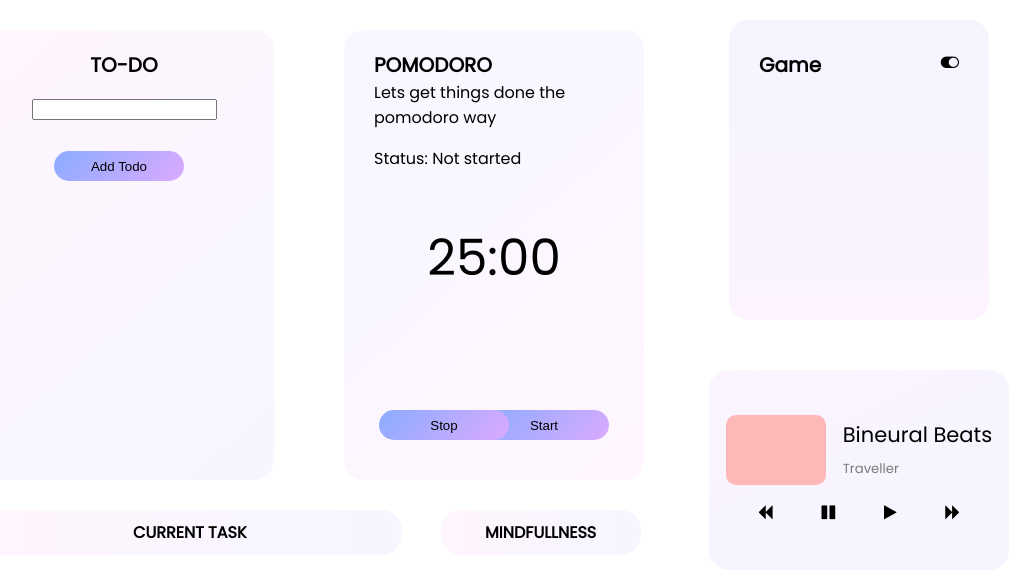
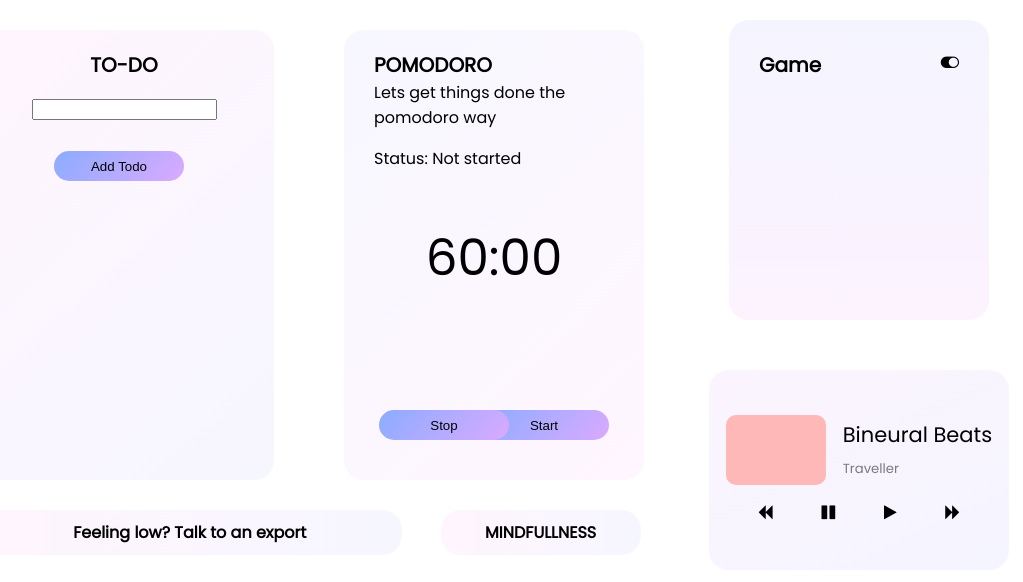
Before and after one commit to selmanfariz18/Burn_out, a Django app: page /user_page/ in a window 1280 px wide. Shown: the part 60-642 px from the top of the page, without its empty margins (181-1204 px from the left). Run offline with Django 4.2, Linux system fonts and the light colour scheme; a user stored in the database is signed in; data comes from the database, SQL or seed files in the repository; both versions use the stored data as it was after the commit.

Commit message:
vercal try

```diff
--- a/app/templates/home.html
+++ b/app/templates/home.html
@@ -90,7 +90,7 @@
     <div class="text">
       <div class="upper">Stress free</div>
       <div class="lower">PRODUCTIVITY.</div>
-      <div class="btn1">Start</div>
+
     </div>
   </body>
 </html>
--- a/app/templates/user_page.html
+++ b/app/templates/user_page.html
@@ -263,7 +263,7 @@
               Lets get things done the pomodoro way
             </div>
             <p style="margin-left: 30px">Status: <span id="status">Not started</span></p>
-            <p style="text-align: center; font-size: 50px;"><span id="time-remaining">25:00</span></p>
+            <p style="text-align: center; font-size: 50px;"><span id="time-remaining">60:00</span></p>
             <button class="btn" id="start-btn">Start</button>
             <br>
             <button id="stop-btn">Stop</button>
@@ -274,7 +274,8 @@
           <div class="currenttask">
             <div class="r1">
               <div class="flwr-txt" style="font-weight: 900; text-align: center; margin-top: 10px;">
-                CURRENT TASK
+                <a href="#" style="text-decoration: none; color: black">Feeling low?
+                Talk to an export</a>
               </div>
               <div class="bttm">
 
@@ -306,6 +307,8 @@
           </div>
         </div>
 
+
+        <!--spotify div-->
         <div class="musicbox" >
 
             <div class="top-music" style=" display: flex; height:100px; align-items: center;justify-content: space-evenly; margin-top: 30px;">
@@ -330,16 +333,16 @@
             </div>
             <div class="bottom-music" style="display: flex; justify-content: space-evenly;" >
               <div class="t1" style=" flex-direction: column;">
-                <a href="#" style="color:black"><i class="fa fa-backward" aria-hidden="true"></i></a>
+                <a href="https://accounts.spotify.com/en/login/?gad=1&gclid=Cj0KCQjw0IGnBhDUARIsAMwFDLn-E-vUHROgq15TfvvoPPM8lNaPrWQlzqfcDHvGcQFIklCdrxUU_CAaAoUHEALw_wcB&gclsrc=aw.ds" style="color:black"><i class="fa fa-backward" aria-hidden="true"></i></a>
               </div>
               <div class="t2" style="flex-direction: column;">
-                <a href="/pause" style="color:black"><i class="fa fa-pause" aria-hidden="true"></i></a>
+                <a href="https://accounts.spotify.com/en/login/?gad=1&gclid=Cj0KCQjw0IGnBhDUARIsAMwFDLn-E-vUHROgq15TfvvoPPM8lNaPrWQlzqfcDHvGcQFIklCdrxUU_CAaAoUHEALw_wcB&gclsrc=aw.ds" style="color:black"><i class="fa fa-pause" aria-hidden="true"></i></a>
               </div>
               <div class="t2" style="flex-direction: column;">
-                <a href="/play" style="color:black"><i class="fa fa-play" aria-hidden="true"></i></a>
+                <a href="https://accounts.spotify.com/en/login/?gad=1&gclid=Cj0KCQjw0IGnBhDUARIsAMwFDLn-E-vUHROgq15TfvvoPPM8lNaPrWQlzqfcDHvGcQFIklCdrxUU_CAaAoUHEALw_wcB&gclsrc=aw.ds" style="color:black"><i class="fa fa-play" aria-hidden="true"></i></a>
               </div>
               <div class="t3" style=" flex-direction: column;">
-                <a href="#" style="color:black"><i class="fa fa-forward" aria-hidden="true"></i></a>
+                <a href="https://accounts.spotify.com/en/login/?gad=1&gclid=Cj0KCQjw0IGnBhDUARIsAMwFDLn-E-vUHROgq15TfvvoPPM8lNaPrWQlzqfcDHvGcQFIklCdrxUU_CAaAoUHEALw_wcB&gclsrc=aw.ds" style="color:black"><i class="fa fa-forward" aria-hidden="true"></i></a>
               </div>
 
 
@@ -368,14 +371,14 @@
 
                     if (remainingTime === 0) {
                         clearInterval(countdownInterval);
-                        if (timeInSeconds === 1500) { // If work interval completed (25 minutes)
+                        if (timeInSeconds === 3600) { // If work interval completed (25 minutes)
                             statusSpan.textContent = 'Rest';
                             alert('Work interval completed! Take a 5-minute break.');
-                            startCountdown(300); // Start 5-minute rest interval
+                            startCountdown(600); // Start 5-minute rest interval
                         } else { // If rest interval completed (5 minutes)
                             statusSpan.textContent = 'Active';
                             alert('Break time is over. Start your work interval.');
-                            startCountdown(1500); // Start new 25-minute work interval
+                            startCountdown(3600); // Start new 25-minute work interval
                         }
                     }
 
@@ -395,7 +398,7 @@
                 const data = await response.json();
                 sessionID = data.session_id;
                 statusSpan.textContent = 'Active';
-                startCountdown(1500); // Start 25-minute work interval
+                startCountdown(3600); // Start 25-minute work interval
             });
 
             stopBtn.addEventListener('click', async () => {
@@ -411,7 +414,7 @@
                         body: `session_id=${sessionID}`
                     });
                     const data = await response.json();
-                    timeRemainingSpan.textContent = '25:00';
+                    timeRemainingSpan.textContent = '60:00';
                     statusSpan.textContent = 'Not started';
                 }
             });
```
Also changed, not shown: Burn_out/wsgi.py (+3 -4 lines), requirements.txt (added, +309 -0 lines), db.sqlite3, vercel.json (added), 1 other file.
